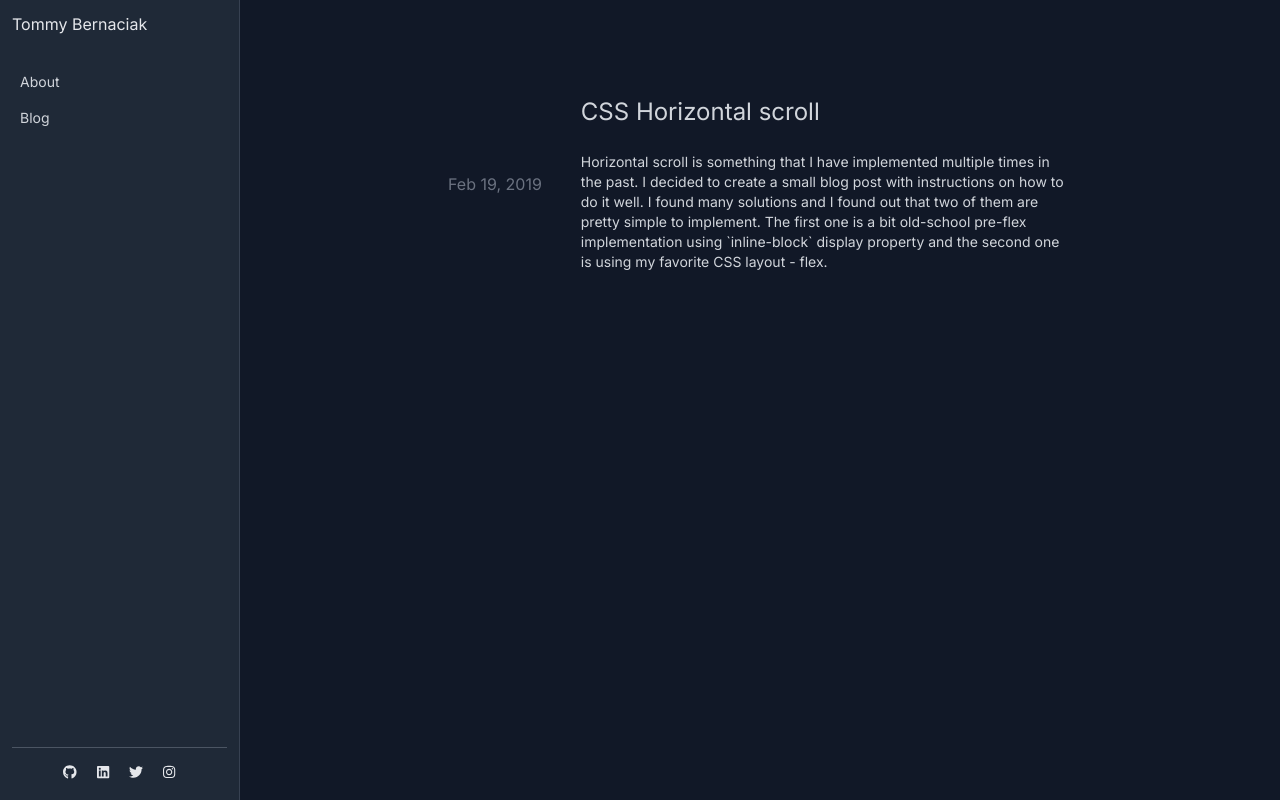
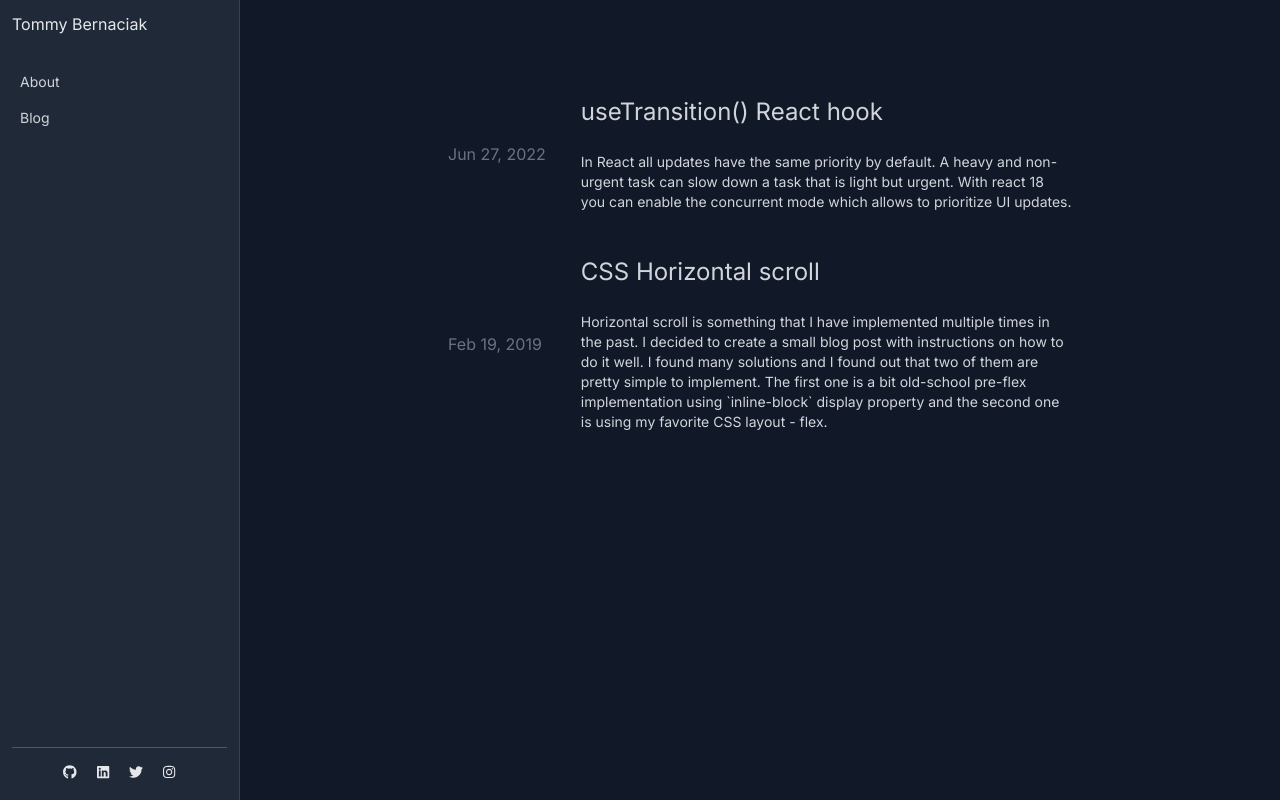
Before and after one commit to tommybernaciak/tommy-page, a React (Create React App) app: page /blog in a window 1280 px wide. Built offline with nearby package versions, Linux system fonts and the light colour scheme.

Commit message:
added new post - use transition hook

```diff
--- a/src/blog/blogposts.ts
+++ b/src/blog/blogposts.ts
@@ -1,5 +1,6 @@
 import { BlogPostListElement, BlogPostPart, Date, PARTS, Title } from './types';
 import hscroll from './horizontal-scroll-css';
+import usetransition from './use-transition';
 
 const findTitle = (post: BlogPostPart[]) => {
 	const title = post.find((part: BlogPostPart) => part.type === PARTS.TITLE);
@@ -13,6 +14,13 @@ const findDate = (post: BlogPostPart[]) => {
 
 export const blogposts: BlogPostListElement[] = [
 	{
+		title: findTitle(usetransition),
+		url: '/blog/use=transition-react-hook',
+		date: findDate(usetransition),
+		content: usetransition,
+		intro: 'In React all updates have the same priority by default. A heavy and non-urgent task can slow down a task that is light but urgent. With react 18 you can enable the concurrent mode which allows to prioritize UI updates.'
+	},
+	{
 		title: findTitle(hscroll),
 		url: '/blog/horizontal-scroll-css',
 		date: findDate(hscroll),
--- a/src/blog/netlify-react-router.tsx
+++ /dev/null
@@ -1,8 +0,0 @@
-import { BlogPostPart, PARTS } from './types';
-
-const blogpost: BlogPostPart[] = [
-	{ type: PARTS.DATE, content: 'Jun 17, 2022' },
-	{ type: PARTS.TITLE, content: '"Page Not Found" on Netlify with React Router' }
-];
-
-export default blogpost;
--- /dev/null
+++ b/src/blog/use-transition.tsx
@@ -0,0 +1,87 @@
+import { BlogPostPart, PARTS } from './types';
+
+const blogpost: BlogPostPart[] = [
+	{ type: PARTS.DATE, content: 'Jun 27, 2022' },
+	{ type: PARTS.TITLE, content: 'useTransition() React hook' },
+	{
+		type: PARTS.PARAGRAPH,
+		content:
+			'In React all updates have the same priority by default. A heavy and non-urgent task can slow down a task that is light but urgent. With react 18 you can enable the concurrent mode which allows to prioritize UI updates.'
+	},
+	{ type: PARTS.SUBTITLE, content: 'How it looks like' },
+	{
+		type: PARTS.CODEBLOCK,
+		content: `const [isPending, startTransition] = useTransition();`,
+		language: 'javascript'
+	},
+	{
+		type: PARTS.PARAGRAPH,
+		content: 'isPending: is a flag that allows you to do an action when transition is pending.'
+	},
+	{
+		type: PARTS.PARAGRAPH,
+		content:
+			'startTransition(callback): allows you to mark any UI updates inside callback as transitions.'
+	},
+	{ type: PARTS.SUBTITLE, content: 'How it works' },
+	{
+		type: PARTS.PARAGRAPH,
+		content: 'Here is an example component:'
+	},
+	{
+		type: PARTS.CODEBLOCK,
+		content: `function FilterList() {
+	const [filterTerm, setFilterTerm] = useState('');
+	const filteredProducts = filterProducts(filterTerm);
+
+	const updateFilterHandler = (event) => {
+		setFilterTerm(event.target.value);
+	}
+
+	return (
+		<div>
+			<input type="text" onChange={updateFilterHandler} />
+			<ProductList products={filteredProducts} />
+		</div>
+	);
+}`,
+		language: 'jsx'
+	},
+	{
+		type: PARTS.PARAGRAPH,
+		content:
+			'When input is changed, filter term is updated and filterProducts function is fired. In this example component, input can get slowed down by the expensive filtering function. Input change is an urgent task - user must see changes while he types. On the other hand, showing updated product list is non-urgent task - user can wait a sec to see actual results. The useTransition() hook can help separate urgent input update from non-urgent list filtering update. '
+	},
+	{
+		type: PARTS.CODEBLOCK,
+		content: `function FilterList() {
+	const [isPending, startTransition] = useTransition();
+	const [filterTerm, setFilterTerm] = useState('');
+	const filteredProducts = filterProducts(filterTerm);
+
+	const updateFilterHandler = (event) => {
+		startTransition(() => {
+			setFilterTerm(event.target.value);
+		});
+	}
+
+	return (
+		<div>
+			<input type="text" onChange={updateFilterHandler} />
+			{isPending ?
+				<p>Loading list...</p>
+				: <ProductList products={filteredProducts} />
+			}
+		</div>
+	);
+}`,
+		language: 'jsx'
+	},
+	{
+		type: PARTS.PARAGRAPH,
+		content:
+			'With useTransition() React UI updates can be easily prioritized. Did you find it useful for your project?'
+	}
+];
+
+export default blogpost;
```
